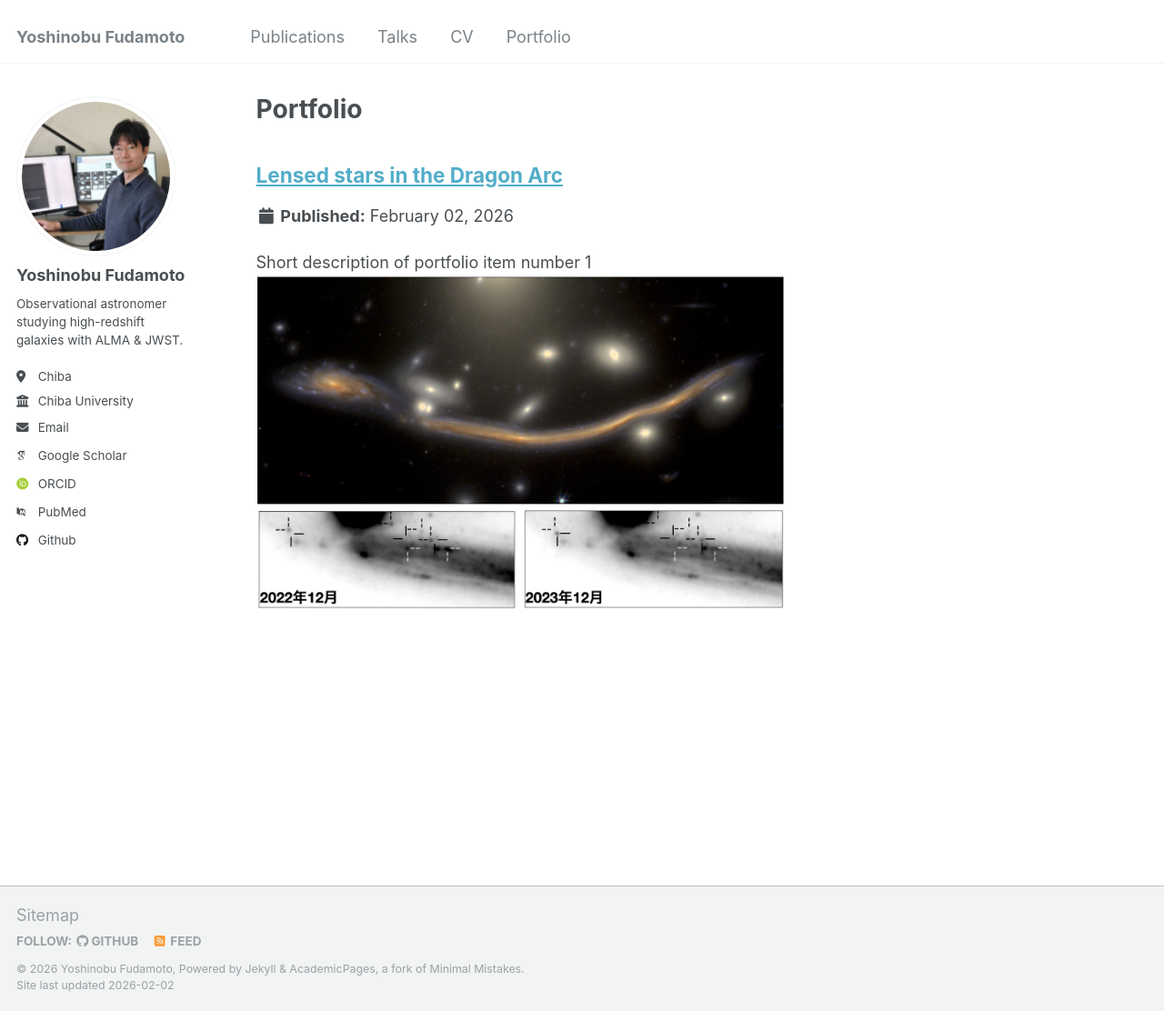
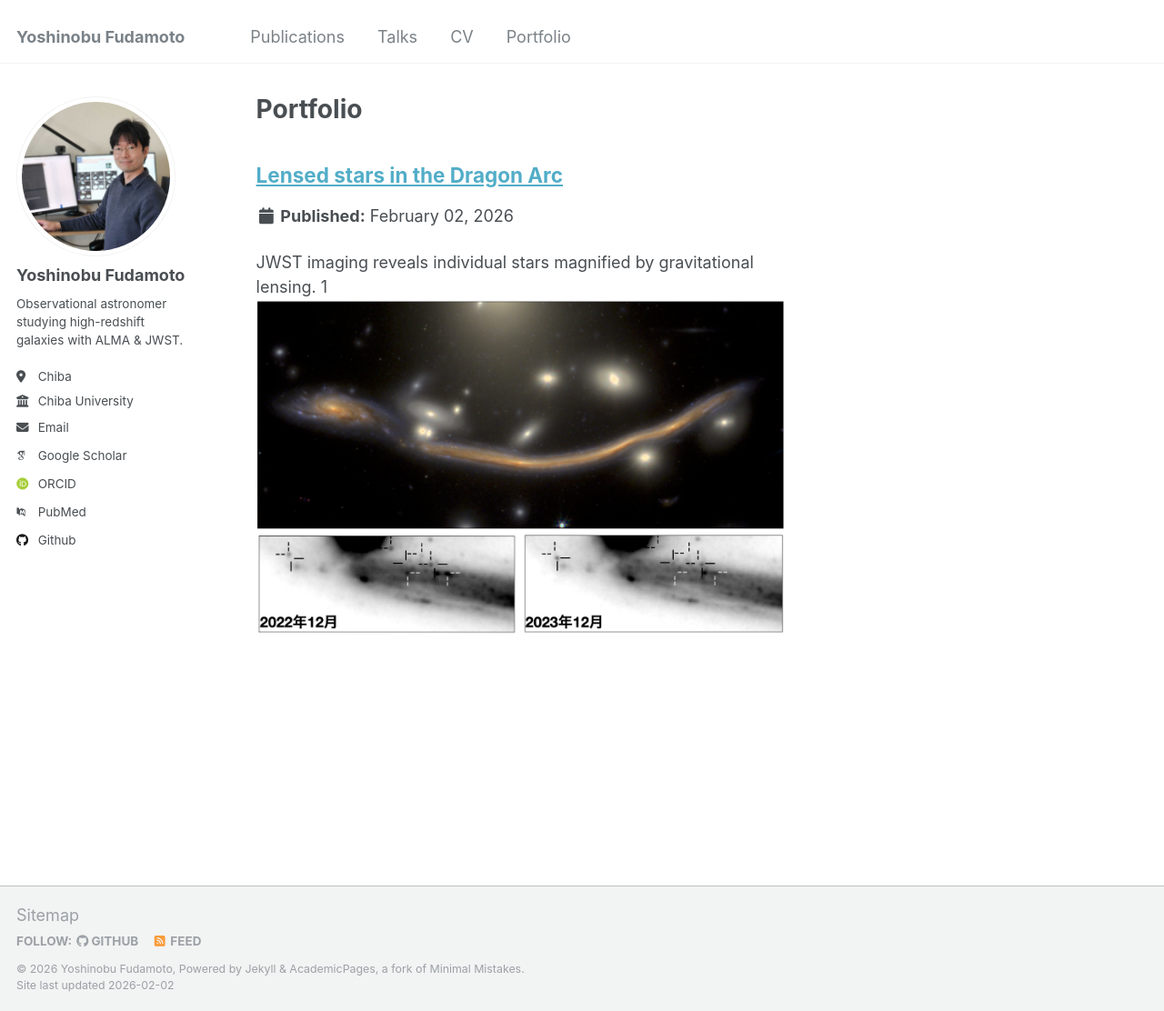
Before and after one commit to yfudamoto/yfudamoto.github.io, a Jekyll site: the page built from _pages/portfolio.html, in a window 1280 px wide and 1112 px high. Shown: the whole window at 91% size. Built offline with Jekyll 4.4.1, drawn with Linux system fonts in a browser that asks for light colours; some web fonts are replaced.

Commit message:
portfolio

```diff
--- a/_portfolio/DragonArc.md
+++ b/_portfolio/DragonArc.md
@@ -1,6 +1,6 @@
 ---
 title: "Lensed stars in the Dragon Arc"
-excerpt: "Short description of portfolio item number 1<br/><img src='/images/portfolio/DragonArc.jpg'>"
+excerpt: "JWST imaging reveals individual stars magnified by gravitational lensing. 1<br/><img src='/images/portfolio/DragonArc.jpg'>"
 collection: portfolio
 ---
 
```
